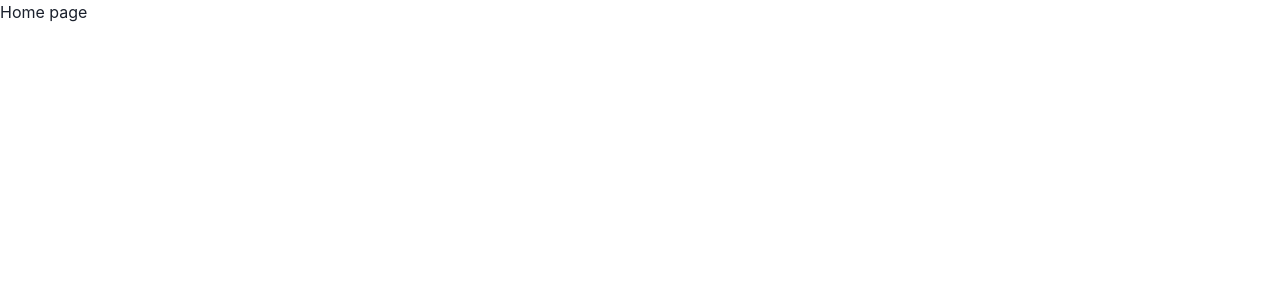
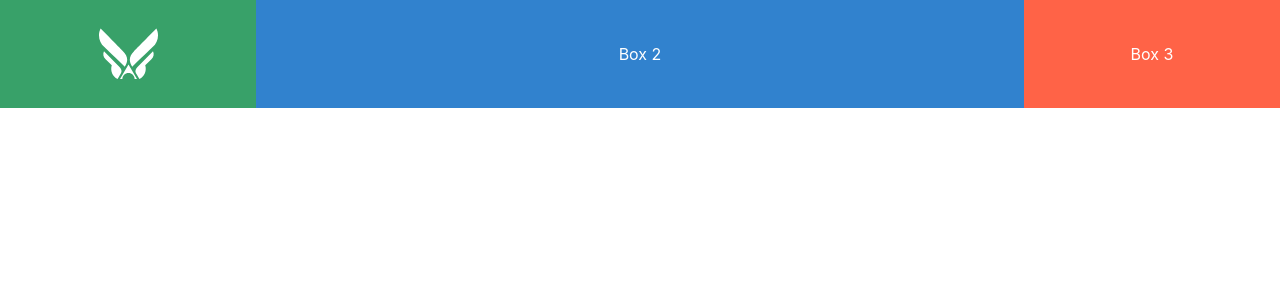
Before and after one commit to Fernando12filho/first-blog, a React (Create React App) app: page /home in a window 1280 px wide. Shown: the top 300 px of the page. Built offline with nearby package versions, Linux system fonts and the light colour scheme.

Commit message:
update 1/4/24

```diff
--- /dev/null
+++ b/src/components/header/header.tsx
@@ -0,0 +1,23 @@
+import { Flex, Spacer, Center, Text,Image } from "@chakra-ui/react";
+import logo from '../images/logoBW.svg';
+
+export function Header() {
+  return (
+    <div className="Header">
+      <Flex color="white"  height= "108px" >
+        <Center flex = "1" bg="green.500">
+          <Image
+            src={logo} alt="logo"/>
+        </Center>
+
+        <Center flex = "3"bg="blue.500">
+          <Text>Box 2</Text>
+        </Center>
+
+        <Center flex = "1"bg="tomato">
+          <Text>Box 3</Text>
+        </Center>
+      </Flex>
+    </div>
+  );
+}
--- a/src/screens/Home/Home.tsx
+++ b/src/screens/Home/Home.tsx
@@ -1,9 +1,11 @@
-
+import { Grid, GridItem } from '@chakra-ui/react';
+import { Flex, Spacer } from '@chakra-ui/react';
+import { Header } from '../../components/header/header';
 
 export function Home(){
     return (
         <div>
-            <h1> Home page </h1>
+            <Header />
         </div>
     )
 }
```
Also changed, not shown: src/components/header/header.css (added), src/components/images/Group 1.jpg (added), src/components/images/logoBW.svg (added).
